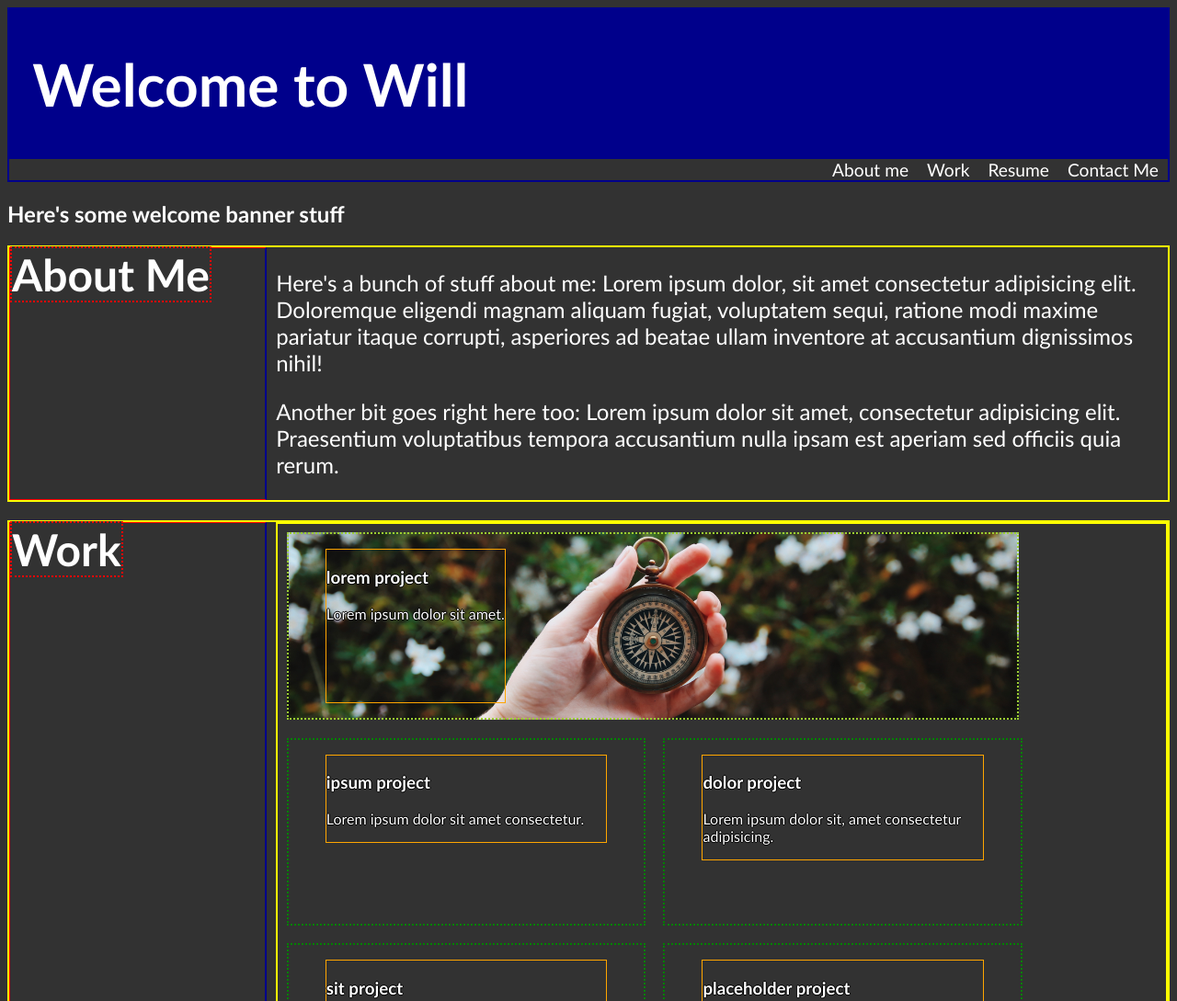
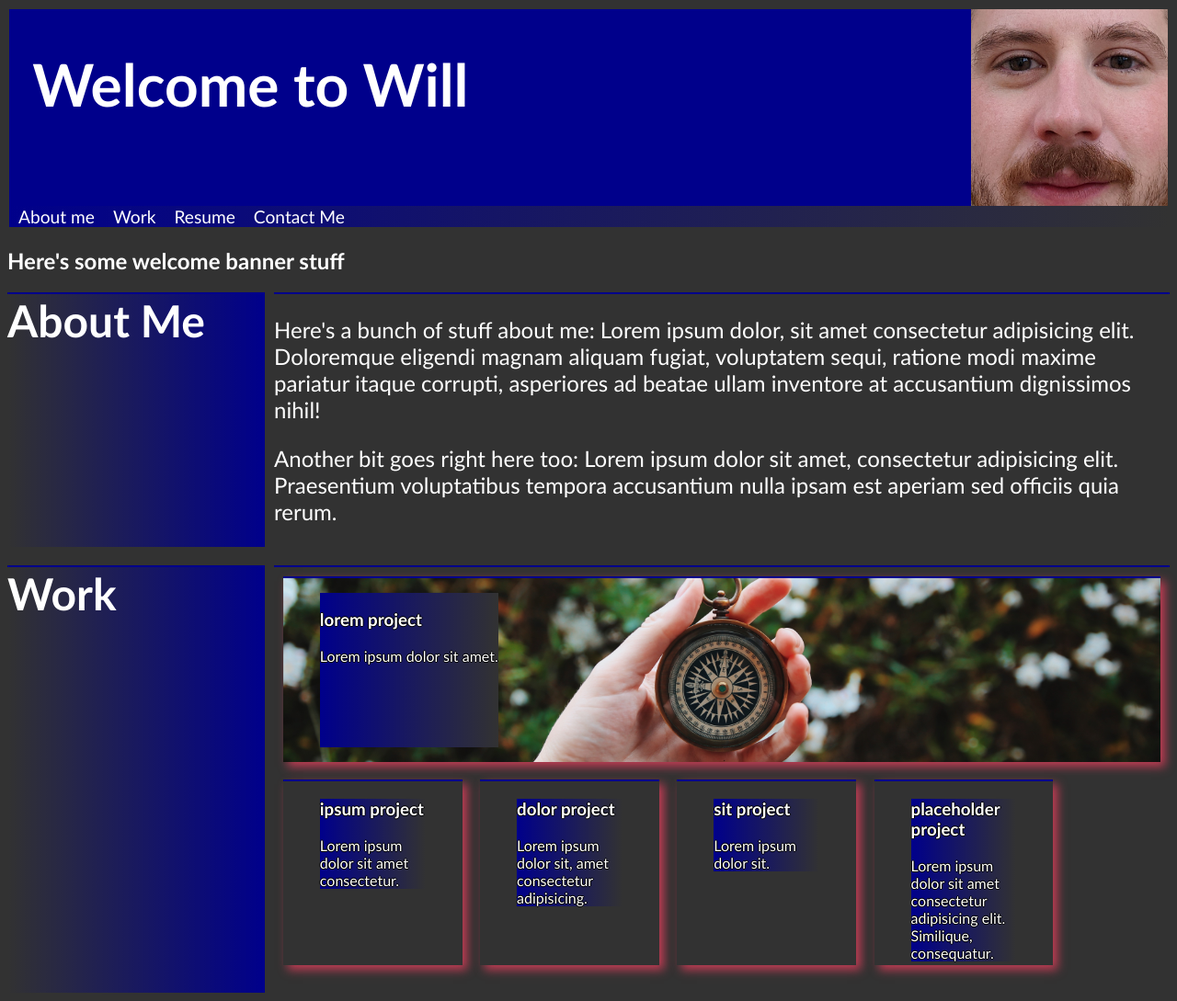
Before and after one commit to TrueWillB/Portfolio-website__challenge2, a plain HTML site: page index.html in a window 1280 px wide. Shown: the top 1089 px of the page at 92% size. Drawn offline with Linux system fonts and the light colour scheme.

Commit message:
Update look of cards, added avatar, reworked some appearances. Nearly all complete except for responsive layou, and possibly some cleaning up of code if there's time

```diff
--- a/assets/style.css
+++ b/assets/style.css
@@ -1,7 +1,10 @@
+/* I wanted to try and define as much as I could using variables so I could make quick changes later */
 :root {
   --main-background-color: rgb(50, 50, 50);
   --title-color: darkblue;
   --main-text-color: white;
+  --gradient-end-color: rgba(0, 0, 139, 0);
+  --shadow-color: rgb(195, 60, 84);
 }
 * {
   font-family: "Gill Sans", "Gill Sans MT", Calibri, "Trebuchet MS", sans-serif;
@@ -10,59 +13,75 @@
 }
 
 header {
-  border: solid var(--title-color) 2px;
+  border: solid var(--main-background-color) 2px;
   background-color: var(--title-color);
+  display: flex;
+  flex-wrap: wrap;
+}
+
+#my-avatar {
+  display: inline;
+  justify-self: right;
+  width: 17%;
 }
 
 .main-title-bar {
   font-size: 400%;
   background-color: var(--title-color);
+  width: 81%;
   margin-left: 2%;
 }
 
-/* INSERT GRADIENT HERE */
 .main-navbar {
-  /* border: solid greenyellow 2px; */
   display: flex;
-  justify-content: right;
+  justify-self: right;
+  width: 100%;
+  background-image: linear-gradient(
+    to right,
+    var(--title-color),
+    var(--main-background-color)
+  );
 }
 
 .main-navbar div {
+  background-color: transparent;
   display: inline;
   display: flex;
   margin-left: 10px;
   margin-right: 10px;
   font-size: 120%;
-  /* border-left: solid var(--title-color) 2px;
-  border-right: solid var(--title-color) 2px; */
 }
 
 .main-body section {
-  border: solid yellow 2px;
   display: flex;
   margin-bottom: 20px;
 }
 
 .section-title-holder {
   display: flex;
-  border: solid red 1px;
   border-right: solid var(--title-color) 2px;
   margin: 0px 10px 0px 0px;
   flex: 0 0 22%;
+  background-image: linear-gradient(
+    to left,
+    var(--title-color),
+    var(--gradient-end-color)
+  );
   /* WHY DO THE MARGINS ALL LINE UP FINE WHEN I USE FLEX BUT NOT WHEN I USE WIDTH???? */
   /* width: 22%;  */
 }
 .main-body section h2 {
   display: flex;
-  border: dotted red 2px;
   justify-self: center;
   align-self: center;
   font-size: 300%;
+  background-color: transparent;
 }
 
 .main-body section div {
   display: flex;
   display: inline;
+  border-top: solid var(--title-color) 2px;
 }
 
 p {
@@ -80,24 +99,29 @@ div {
   display: flex;
   flex-direction: row;
   flex-wrap: wrap;
+  width: 100%;
+}
+
+.section-content-holder {
+  width: 100%;
 }
 
 #top-card {
   display: flex;
-  border: dotted yellowgreen 2px;
-  width: 82%;
+  width: 100%;
   background-image: url("./images/lorem-photo.jpg");
   background-size: cover;
   background-position: center;
 }
 
 .card {
-  border: dotted green 2px;
+  /* border: dotted var(--shadow-color) 2px; */
+  box-shadow: 5px 5px 10px var(--shadow-color);
   margin: 1%;
   display: flex;
   flex-wrap: wrap;
   flex-direction: row;
-  width: 40%;
+  width: 20%;
   height: 200px;
 }
 
@@ -106,8 +130,12 @@ figure p {
 }
 
 figure {
-  border: solid orange 1px;
-  background-color: transparent;
+  background-image: linear-gradient(
+    to right,
+    var(--title-color),
+    var(--gradient-end-color)
+  );
+  /* background-color: transparent; */
 }
 
 figure h3,
--- a/index.html
+++ b/index.html
@@ -9,7 +9,16 @@
   </head>
   <body>
     <header>
+      <!-- <div id="main-title-text"> -->
       <h1 class="main-title-bar">Welcome to Will</h1>
+      <!-- </div> -->
+      <!-- <div id="my-photo-box"> -->
+      <img
+        id="my-avatar"
+        src="./assets/images/TheCEO.jpg"
+        alt="The head honcho himself"
+      />
+      <!-- </div> -->
       <nav class="main-navbar">
         <div>About me</div>
         <div>Work</div>
@@ -26,7 +35,7 @@
           <div class="section-title-holder">
             <h2>About Me</h2>
           </div>
-          <div>
+          <div class="section-content-holder">
             <p>
               Here's a bunch of stuff about me: Lorem ipsum dolor, sit amet
               consectetur adipisicing elit. Doloremque eligendi magnam aliquam
@@ -46,6 +55,7 @@
             <h2>Work</h2>
           </div>
           <!-- Doing NOTHING except changing the tag below from a seciton to a div totally changed the behavior. WHYYYYY? -->
+          <div>
             <section class="project-card-holder">
               <div class="card" id="top-card">
                 <figure id="lorem-project">
@@ -81,12 +91,13 @@
                 </figure>
               </div>
             </section>
+          </div>
         </section>
         <section>
           <div class="section-title-holder">
             <h2>Resume</h2>
           </div>
-          <div>
+          <div class="section-content-holder">
             <p>omg here's my resume: COOL LINK</p>
           </div>
         </section>
@@ -94,7 +105,7 @@
           <div class="section-title-holder">
             <h2>Contact Me</h2>
           </div>
-          <div>
+          <div class="section-content-holder">
             <p>here's where my contact info goes</p>
           </div>
         </section>
```
Also changed, not shown: assets/images/TheCEO.jpg (added). Lines whose indentation alone changed are shown as unchanged.
